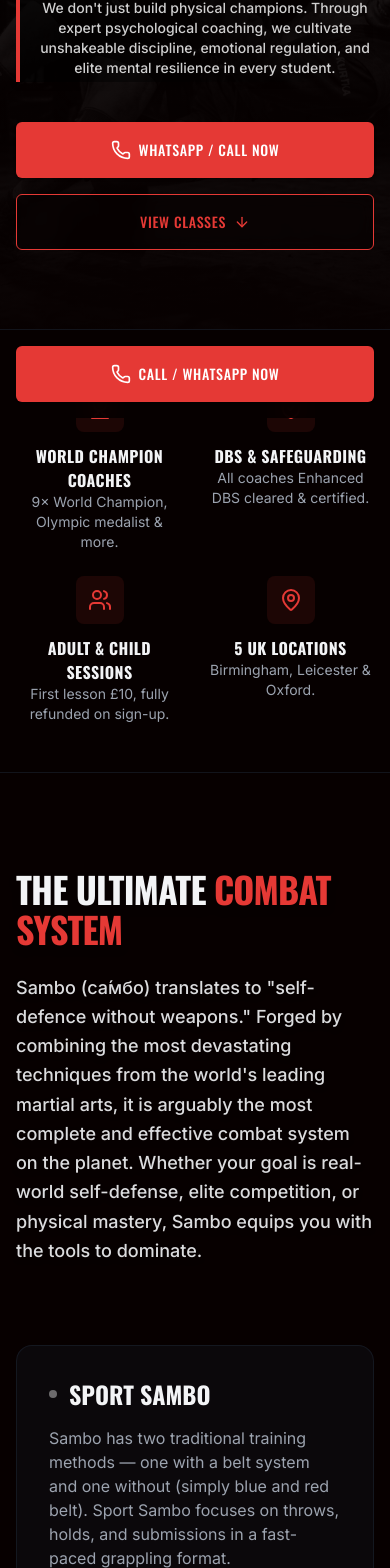
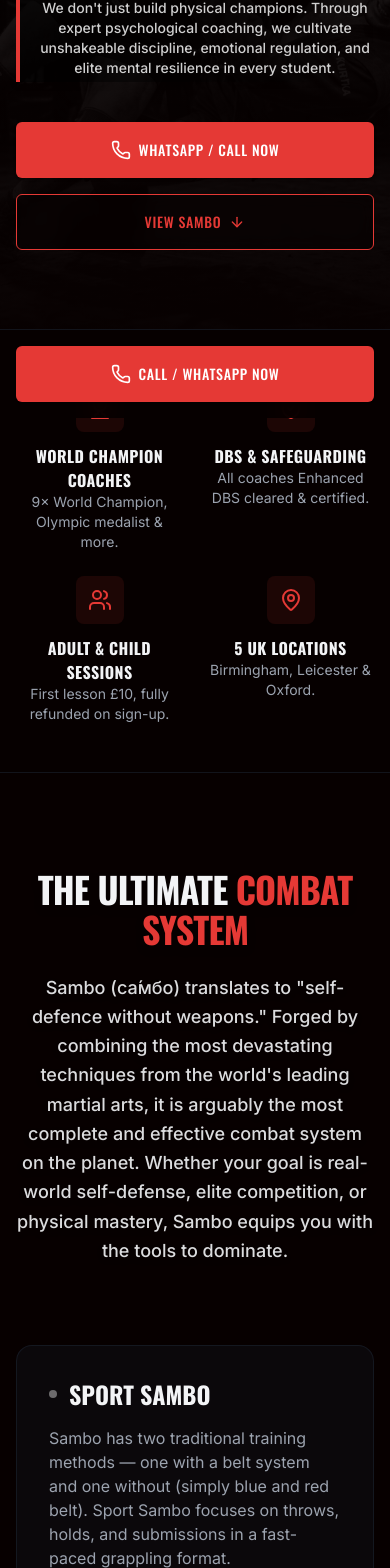
Before and after one commit to num876/counter-combat-club, a Next.js app: page / in a window 390 px wide. Shown: the part 426-1994 px from the top of the page. Built offline with nearby package versions, Linux system fonts and the light colour scheme.

Commit message:
Fix timetable on mobile, update sambo link, fix location tags, and center About Sambo header

```diff
--- a/src/components/sections/AboutSambo.tsx
+++ b/src/components/sections/AboutSambo.tsx
@@ -11,8 +11,7 @@ export function AboutSambo() {
           variants={fadeUp}
           initial="hidden"
           whileInView="show"
-          viewport={{ once: true, amount: 0.2 }}
-          className="max-w-3xl mb-20 relative z-10"
+          className="max-w-3xl mx-auto text-center mb-20 relative z-10"
         >
           <h2 className="font-display font-bold text-4xl md:text-5xl uppercase tracking-tight mb-6 text-foreground drop-shadow-lg">
             The Ultimate <span className="text-accent">Combat System</span>
--- a/src/components/sections/Classes.tsx
+++ b/src/components/sections/Classes.tsx
@@ -103,21 +103,22 @@ export function Classes() {
             </h3>
           </div>
           {/* Dynamic Timetable */}
-          <div className="max-w-6xl mx-auto">
-            <div className="overflow-x-auto relative">
+          <div className="max-w-6xl mx-auto relative">
             {/* Scroll affordance on mobile */}
             <div className="sm:hidden text-center text-xs text-muted-foreground mb-2 flex items-center justify-center gap-1">
               <span>Scroll to see full week</span>
               <span>→</span>
             </div>
             <div className="absolute right-0 top-0 bottom-0 w-8 bg-gradient-to-l from-background to-transparent pointer-events-none z-10 sm:hidden" />
+
+            <div className="overflow-x-auto pb-4">
               <div className="grid grid-cols-7 gap-1.5 min-w-[640px]">
               {[
                 {
                   day: "Mon",
                   full: "Monday",
                   sessions: [
-                    { label: "Oxford Mosque", time: "7:30–8:30 pm", type: "oxford" },
+                    { label: "Oxford Mosque", time: "7:30–8:30 pm", type: "location" },
                   ]
                 },
                 {
@@ -128,7 +129,7 @@ export function Classes() {
                     { label: "Kids Kickboxing", time: "6:00–7:00 pm", type: "kids" },
                     { label: "Adults Kickboxing", time: "7:00–8:30 pm", type: "adults" },
                     { label: "Fighters Class", time: "8:30–9:30 pm", type: "fighters" },
-                    { label: "Leicester", time: "7:00–8:30 pm", type: "oxford" },
+                    { label: "Leicester", time: "7:00–8:30 pm", type: "location" },
                   ]
                 },
                 {
@@ -141,7 +142,7 @@ export function Classes() {
                     { label: "Kids Sambo", time: "6:00–7:00 pm", type: "kids" },
                     { label: "Adults Sambo", time: "7:00–8:30 pm", type: "adults" },
                     { label: "Fighters Class", time: "8:30–9:30 pm", type: "fighters" },
-                    { label: "BMAC", time: "4:30–5:30 pm", type: "oxford" },
+                    { label: "BMAC", time: "4:30–5:30 pm", type: "location" },
                   ]
                 },
                 {
@@ -152,7 +153,7 @@ export function Classes() {
                     { label: "Kids Kickboxing", time: "6:00–7:00 pm", type: "kids" },
                     { label: "Adults Kickboxing", time: "7:00–8:30 pm", type: "adults" },
                     { label: "Fighters Class", time: "8:30–9:30 pm", type: "fighters" },
-                    { label: "Leicester", time: "7:00–8:30 pm", type: "oxford" },
+                    { label: "Leicester", time: "7:00–8:30 pm", type: "location" },
                   ]
                 },
                 {
@@ -164,8 +165,8 @@ export function Classes() {
                     { label: "Kids Sambo", time: "6:00–7:00 pm", type: "kids" },
                     { label: "Adults Sambo", time: "7:00–8:30 pm", type: "adults" },
                     { label: "Fighters Class", time: "8:30–9:30 pm", type: "fighters" },
-                    { label: "BMAC", time: "4:30–5:30 pm", type: "oxford" },
-                    { label: "Oxford Mosque", time: "7:30–8:30 pm", type: "oxford" },
+                    { label: "BMAC", time: "4:30–5:30 pm", type: "location" },
+                    { label: "Oxford Mosque", time: "7:30–8:30 pm", type: "location" },
                   ]
                 },
                 {
@@ -210,14 +211,14 @@ export function Classes() {
                         womens:   "bg-pink-900/30 border-pink-500/30 text-pink-200",
                         kids:     "bg-amber-900/30 border-amber-500/30 text-amber-200",
                         adults:   "bg-blue-900/30 border-blue-500/30 text-blue-200",
-                        oxford:   "bg-purple-900/20 border-purple-500/20 text-purple-300",
+                        location: "bg-purple-900/20 border-purple-500/20 text-purple-300",
                       };
                       const labelStyles: Record<string, string> = {
                         fighters: "text-red-400",
                         womens:   "text-pink-400",
                         kids:     "text-amber-400",
                         adults:   "text-blue-400",
-                        oxford:   "text-purple-400",
+                        location: "text-purple-400",
                       };
                       return (
                         <div key={i} className={`rounded-md p-1.5 border text-[9px] leading-tight ${styles[session.type]}`}>
@@ -235,6 +236,7 @@ export function Classes() {
                 </div>
               ))}
             </div>
+            </div>{/* end overflow-x-auto */}
 
             {/* Legend */}
             <div className="flex flex-wrap gap-3 mt-6 justify-center">
@@ -254,7 +256,6 @@ export function Classes() {
             <p className="text-center text-xs text-muted-foreground mt-3">
               All CCC HQ sessions at 598 Coventry Rd, Small Heath, Birmingham B10 0US
             </p>
-            </div>{/* end overflow-x-auto */}
           </div>
 
           {/* Pricing */}
--- a/src/components/sections/Hero.tsx
+++ b/src/components/sections/Hero.tsx
@@ -82,10 +82,10 @@ export function Hero() {
             WhatsApp / Call Now
           </a>
           <a
-            href="#classes"
+            href="#about"
             className={buttonVariants({ variant: "outline", size: "lg", className: "w-full sm:w-auto gap-2 bg-background/50 backdrop-blur hover:bg-background/80" })}
           >
-            View Classes
+            View Sambo
             <ArrowDown className="h-4 w-4" />
           </a>
         </motion.div>
```
Lines whose indentation alone changed are shown as unchanged.
